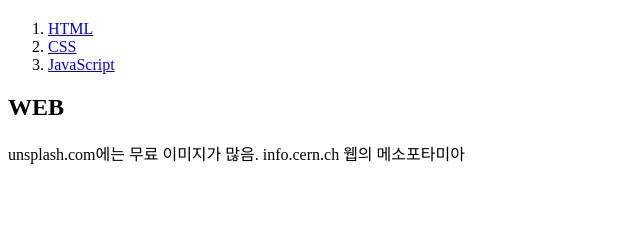
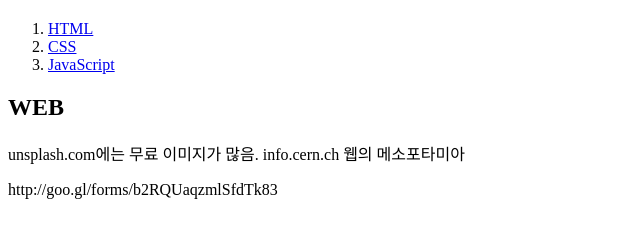
Before and after one commit to EugeneShin2/web1, a plain HTML site: page index.html in a window 1280 px wide. Shown: the part 60-298 px from the top of the page, without its empty margins (0-640 px from the left). Drawn offline with Linux system fonts and the light colour scheme.

Commit message:
Update index.html

```diff
--- a/index.html
+++ b/index.html
@@ -15,3 +15,4 @@
   <p>unsplash.com에는 무료 이미지가 많음. info.cern.ch 웹의 메소포타미아 </p>
 </body>
 </html>
+<p>http://goo.gl/forms/b2RQUaqzmlSfdTk83</p>
```
